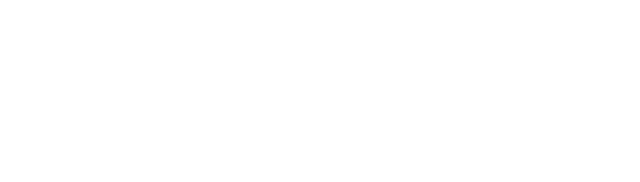
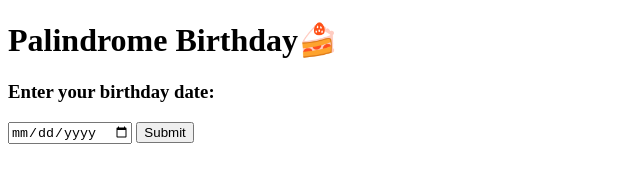
Before and after one commit to Deepak-1373/Palindrome-Birthday-Neog, a plain HTML site: page index.html in a window 1280 px wide. Shown: the whole page, without its empty margins (0-640 px from the left). Drawn offline with Linux system fonts and the light colour scheme.

Commit message:
Feature: Palindrome Birthday HTML Complete

```diff
--- a/index.html
+++ b/index.html
@@ -6,5 +6,12 @@
     <meta name="viewport" content="width=device-width, initial-scale=1.0" />
     <title>Palindrome Birthday🎂</title>
   </head>
-  <body></body>
+  <body>
+    <div class="container">
+      <h1>Palindrome Birthday🍰</h1>
+      <h3>Enter your birthday date:</h3>
+      <input type="date" id="input-date" />
+      <button id="submit-btn">Submit</button>
+    </div>
+  </body>
 </html>
```
